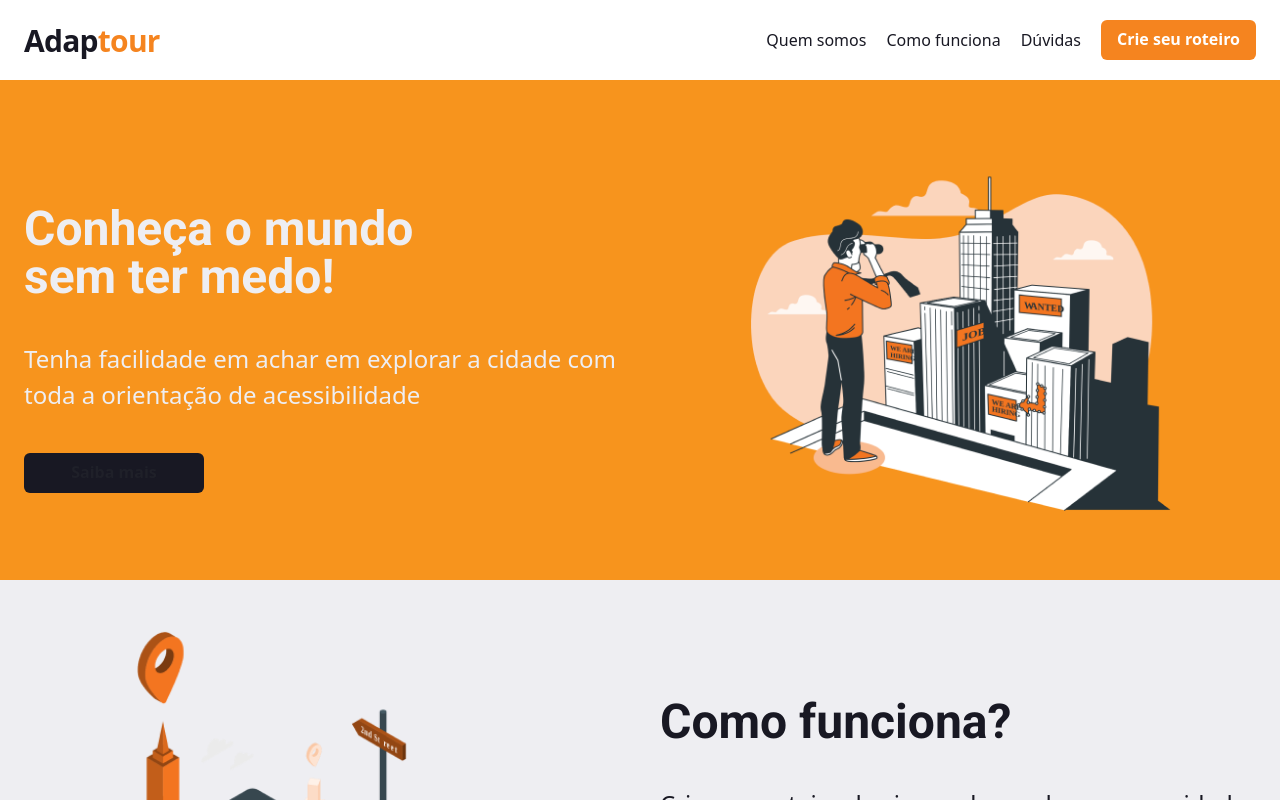
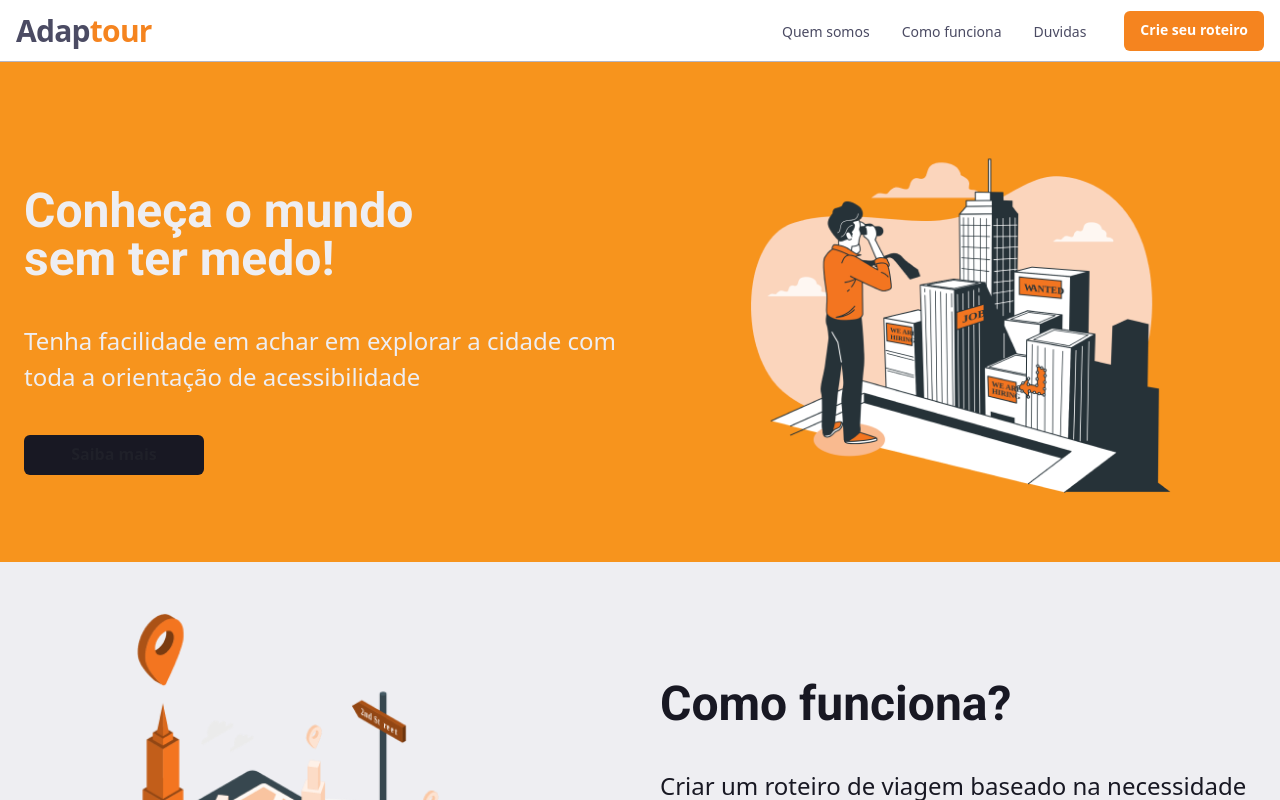
Before and after one commit to LaercioMLB/adaptour, a Next.js app: page / in a window 1280 px wide. Shown: the top 800 px of the page. Built offline with nearby package versions, Linux system fonts and the light colour scheme.

Commit message:
style: menu principal responsivo

```diff
--- a/src/components/Header/Logo.tsx
+++ b/src/components/Header/Logo.tsx
@@ -3,7 +3,7 @@
 export function Logo() {
   return (
     <Flex>
-      <Text fontSize="3xl" fontWeight="bold" letterSpacing="tight" w="96">
+      <Text fontSize="3xl" fontWeight="bold" letterSpacing="tight">
         Adap
         <Text as="span" color="orange.500">
           tour
--- a/src/components/Header/MenuList.tsx
+++ /dev/null
@@ -1,38 +0,0 @@
-import { Box, HStack, Link, List, ListItem } from "@chakra-ui/react";
-
-export function MenuList() {
-  const listItem = [
-    {
-      name: "Quem somos",
-      url: "#",
-    },
-    {
-      name: "Como funciona",
-      url: "#",
-    },
-    {
-      name: "Dúvidas",
-      url: "#",
-    },
-  ];
-  return (
-    <List>
-      <HStack spacing={5}>
-        {listItem.map((list) => (
-          <Box key={list.name}>
-            <Link
-              _hover={{
-                color: "orange.500",
-                transition: "0.2s",
-                textDecoration: "underline",
-              }}
-              href={list.url}
-            >
-              <ListItem>{list.name}</ListItem>
-            </Link>
-          </Box>
-        ))}
-      </HStack>
-    </List>
-  );
-}
--- a/src/components/Header/index.tsx
+++ b/src/components/Header/index.tsx
@@ -1,33 +1,227 @@
-import { Box, Button, Flex } from "@chakra-ui/react";
+import {
+  Box,
+  Flex,
+  Text,
+  IconButton,
+  Button,
+  Stack,
+  Collapse,
+  Icon,
+  Link,
+  Popover,
+  PopoverTrigger,
+  PopoverContent,
+  useColorModeValue,
+  useBreakpointValue,
+  useDisclosure,
+} from "@chakra-ui/react";
+import {
+  HamburgerIcon,
+  CloseIcon,
+  ChevronDownIcon,
+  ChevronRightIcon,
+} from "@chakra-ui/icons";
 import { useRouter } from "next/router";
 import { Logo } from "./Logo";
-import { MenuList } from "./MenuList";
 
-export function Header() {
+interface NavItem {
+  label: string;
+  subLabel?: string;
+  children?: Array<NavItem>;
+  href?: string;
+}
+
+const NAV_ITEMS: Array<NavItem> = [
+  {
+    label: "Quem somos",
+    href: "#",
+  },
+  {
+    label: "Como funciona",
+    href: "#",
+  },
+  {
+    label: "Duvidas",
+    href: "#",
+  },
+];
+
+export default function Header() {
   const router = useRouter();
+  const { isOpen, onToggle } = useDisclosure();
+
   return (
-    <Box bgColor="white">
+    <Box>
       <Flex
-        as="header"
-        w="100%"
-        h="20"
-        mx="auto"
-        p="6"
-        align="center"
-        maxWidth={1480}
+        bg={useColorModeValue("white", "gray.800")}
+        color={useColorModeValue("gray.600", "white")}
+        minH={"60px"}
+        py={{ base: 2 }}
+        px={{ base: 4 }}
+        borderBottom={1}
+        borderStyle={"solid"}
+        borderColor={useColorModeValue("gray.200", "gray.900")}
+        align={"center"}
       >
-        <Logo />
-        <Flex align="center" ml="auto">
-          <MenuList />
+        <Flex
+          flex={{ base: 1, md: "auto" }}
+          ml={{ base: -2 }}
+          display={{ base: "flex", md: "none" }}
+        >
+          <IconButton
+            onClick={onToggle}
+            icon={
+              isOpen ? <CloseIcon w={3} h={3} /> : <HamburgerIcon w={5} h={5} />
+            }
+            variant={"ghost"}
+            aria-label={"Toggle Navigation"}
+          />
+        </Flex>
+        <Flex
+          flex={{ base: 1 }}
+          justify={{ base: "center", md: "space-between" }}
+          align="center"
+        >
+          <Logo />
+          <Flex display={{ base: "none", md: "flex" }}>
+            <DesktopNav />
+          </Flex>
+        </Flex>
+
+        <Stack
+          flex={{ base: 1, md: 0 }}
+          justify={"flex-end"}
+          direction={"row"}
+          spacing={6}
+        >
           <Button
+            as={"a"}
+            fontSize={"sm"}
+            fontWeight={600}
+            color={"white"}
             colorScheme="orange"
             onClick={() => router.push("/login")}
-            ml={5}
+            sx={{ cursor: "pointer", marginLeft: "30px" }}
           >
             Crie seu roteiro
           </Button>
-        </Flex>
+        </Stack>
       </Flex>
+
+      <Collapse in={isOpen} animateOpacity>
+        <MobileNav />
+      </Collapse>
     </Box>
   );
 }
+
+const DesktopNav = () => {
+  const linkColor = useColorModeValue("gray.600", "gray.200");
+  const linkHoverColor = useColorModeValue("gray.800", "white");
+  const popoverContentBgColor = useColorModeValue("white", "gray.800");
+
+  return (
+    <Stack direction={"row"} spacing={4}>
+      {NAV_ITEMS.map((navItem) => (
+        <Box key={navItem.label}>
+          <Popover trigger={"hover"} placement={"bottom-start"}>
+            <PopoverTrigger>
+              <Link
+                p={2}
+                href={navItem.href ?? "#"}
+                fontSize={"sm"}
+                fontWeight={500}
+                color={linkColor}
+                _hover={{
+                  textDecoration: "none",
+                  color: linkHoverColor,
+                }}
+              >
+                {navItem.label}
+              </Link>
+            </PopoverTrigger>
+
+            {navItem.children && (
+              <PopoverContent
+                border={0}
+                boxShadow={"xl"}
+                bg={popoverContentBgColor}
+                p={4}
+                rounded={"xl"}
+                minW={"sm"}
+              ></PopoverContent>
+            )}
+          </Popover>
+        </Box>
+      ))}
+    </Stack>
+  );
+};
+
+const MobileNav = () => {
+  const router = useRouter();
+  return (
+    <Stack
+      bg={useColorModeValue("white", "gray.800")}
+      p={4}
+      display={{ md: "none" }}
+    >
+      {NAV_ITEMS.map((navItem) => (
+        <MobileNavItem key={navItem.label} {...navItem} />
+      ))}
+    </Stack>
+  );
+};
+
+const MobileNavItem = ({ label, children, href }: NavItem) => {
+  const { isOpen, onToggle } = useDisclosure();
+
+  return (
+    <Stack spacing={4} onClick={children && onToggle}>
+      <Flex
+        py={2}
+        as={Link}
+        href={href ?? "#"}
+        justify={"space-between"}
+        align={"center"}
+        _hover={{
+          textDecoration: "none",
+        }}
+      >
+        <Text
+          fontWeight={600}
+          color={useColorModeValue("gray.600", "gray.200")}
+        >
+          {label}
+        </Text>
+        {children && (
+          <Icon
+            as={ChevronDownIcon}
+            transition={"all .25s ease-in-out"}
+            transform={isOpen ? "rotate(180deg)" : ""}
+            w={6}
+            h={6}
+          />
+        )}
+      </Flex>
+
+      <Collapse in={isOpen} animateOpacity style={{ marginTop: "0!important" }}>
+        <Stack
+          mt={2}
+          pl={4}
+          borderLeft={1}
+          borderStyle={"solid"}
+          borderColor={useColorModeValue("gray.200", "gray.700")}
+          align={"start"}
+        >
+          {children &&
+            children.map((child) => (
+              <Link key={child.label} py={2} href={child.href}>
+                {child.label}
+              </Link>
+            ))}
+        </Stack>
+      </Collapse>
+    </Stack>
+  );
+};
--- a/src/pages/index.tsx
+++ b/src/pages/index.tsx
@@ -1,7 +1,7 @@
 import CarouselComponent from "@/components/Carroussel";
 import Faq from "@/components/Faq";
 import Footer from "@/components/Footer";
-import { Header } from "@/components/Header";
+import Header from "@/components/Header";
 import Section from "@/components/Section";
 import StepComponent from "@/components/Step";
 
```
